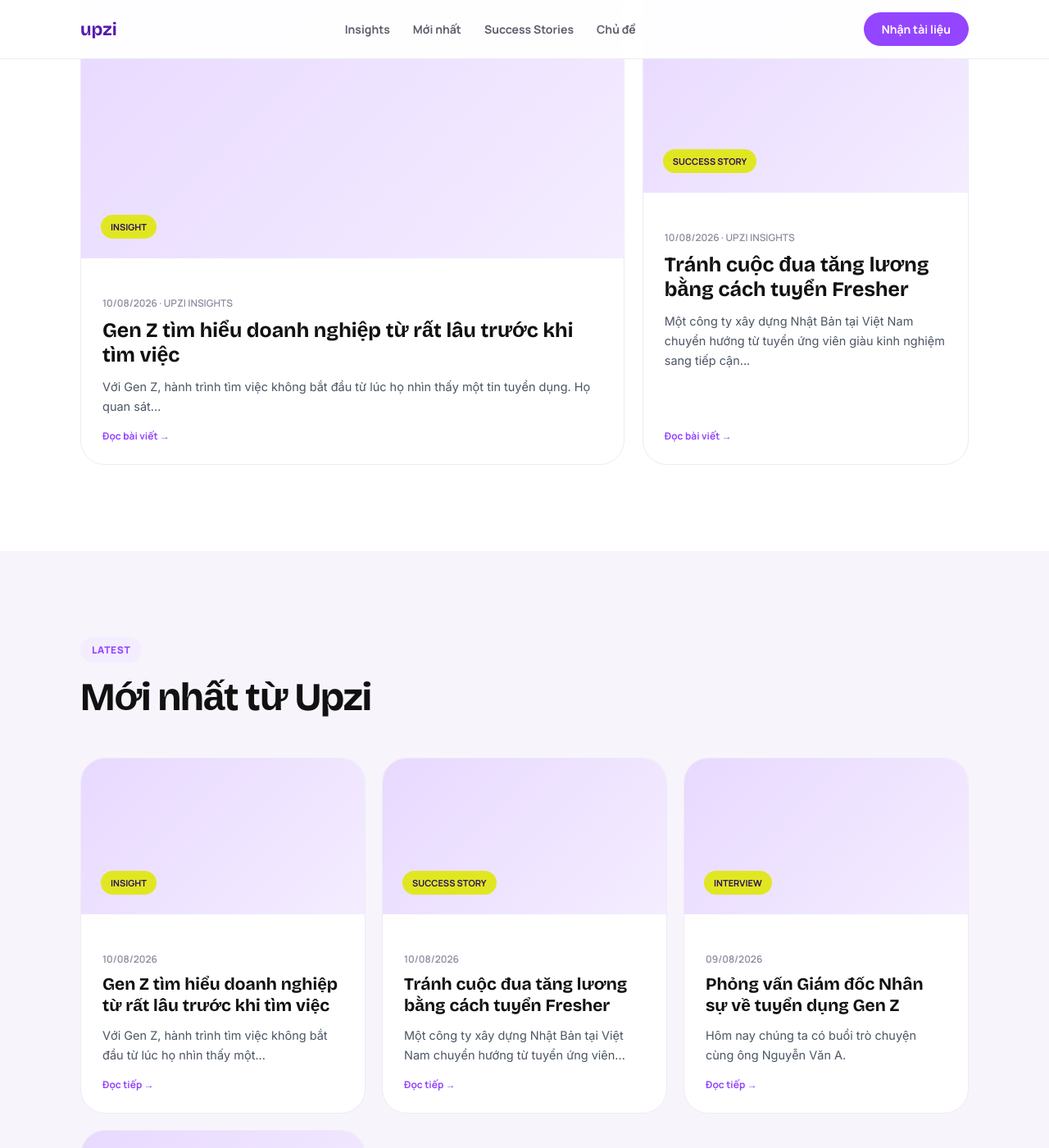
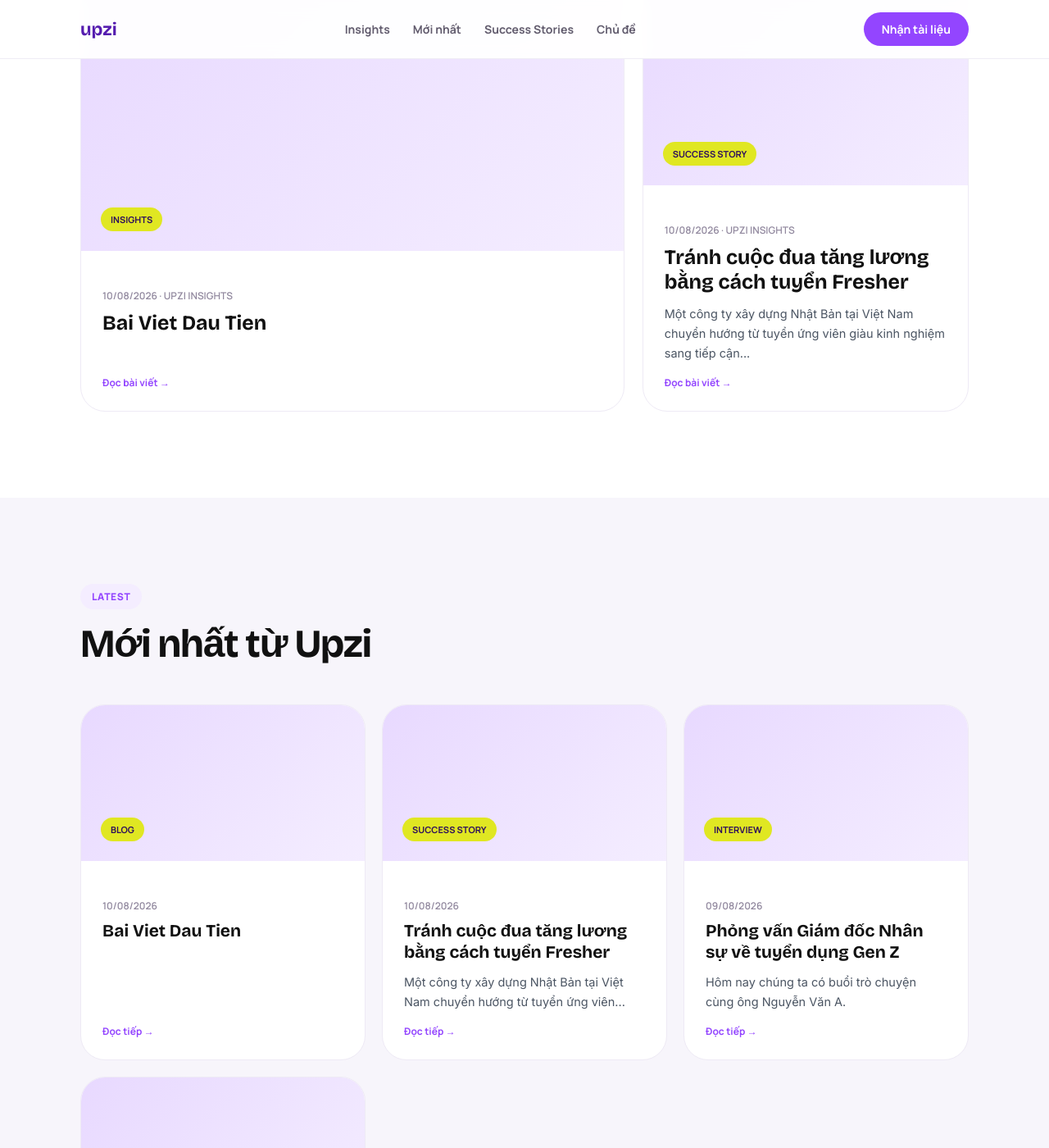
Before and after one commit to upzi-vn/staging, a Jekyll site: the page built from dung.html, in a window 1280 px wide and 1400 px high, scrolled down 936 px. Shown: the whole window at 82% size. Built offline with Jekyll 4.4.1, drawn with Linux system fonts in a browser that asks for light colours; some of the changed text lies outside the part shown.

Commit message:
2026-08-10-bai-viet-dau-tien.html

```diff
--- a/_posts/2026-08-10-bai-viet-dau-tien.html
+++ b/_posts/2026-08-10-bai-viet-dau-tien.html
@@ -1,16 +1,3 @@
----
-layout: frame2
-
-title: "Gen Z tìm hiểu doanh nghiệp từ rất lâu trước khi tìm việc"
-
-category: "Insight"
-
-description: >
-  Với Gen Z, hành trình tìm việc không bắt đầu từ lúc họ nhìn thấy
-  một tin tuyển dụng. Họ quan sát và đánh giá doanh nghiệp từ trước đó,
-  thông qua văn hóa, môi trường làm việc và trải nghiệm của nhân viên.
----
-
 <style>
 
 /* =========================================================
```
